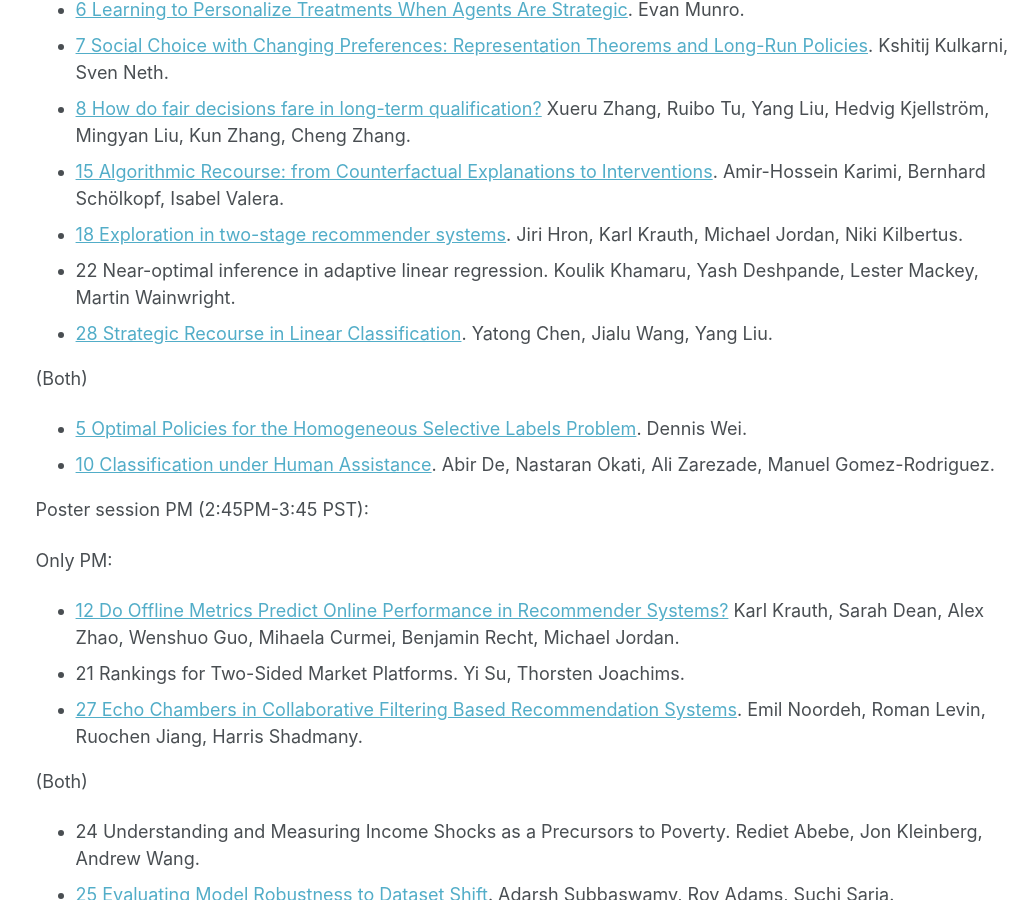
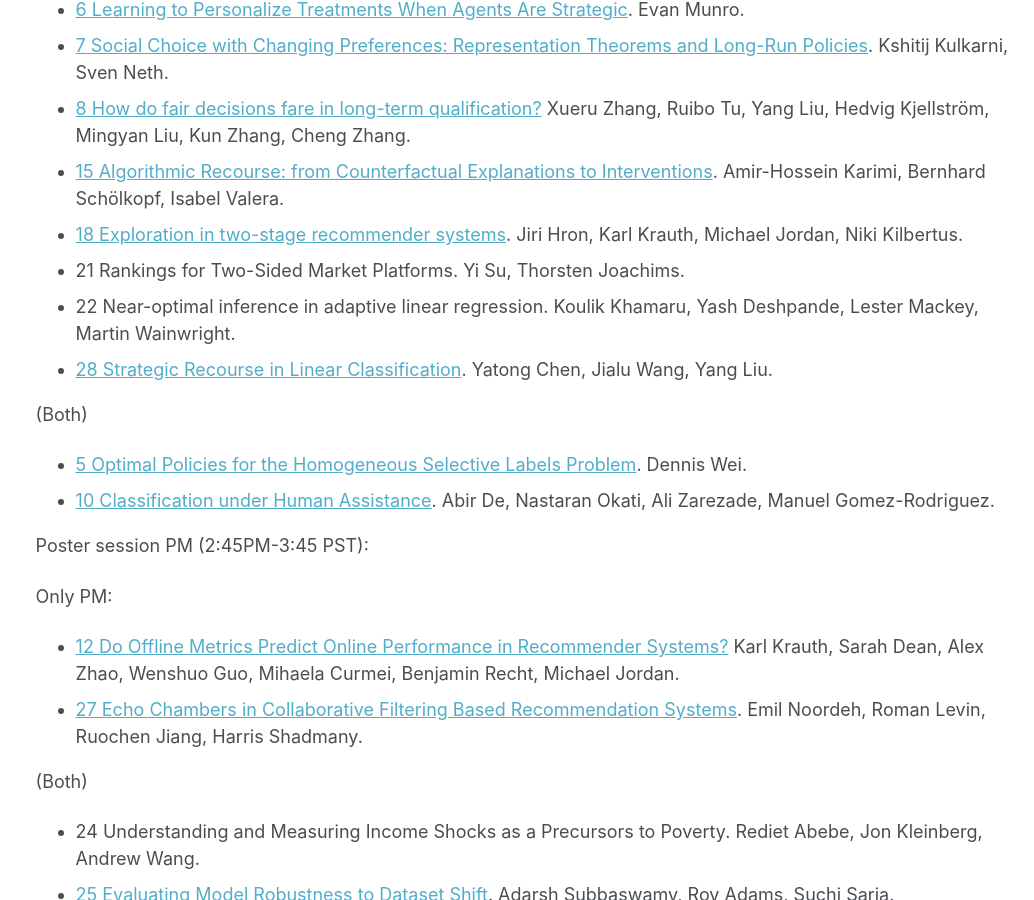
Before and after one commit to dynamicdecisions/dynamicdecisions, a Jekyll site: the page built from _pages/accepted.md, in a window 1280 px wide and 900 px high, scrolled down 395 px. Shown: the whole window, without its empty margins (246-1280 px from the left). Built offline with Jekyll 4.4.1, drawn with Linux system fonts in a browser that asks for light colours; part of the change alters nothing that is shown.

```diff
--- a/_pages/accepted.md
+++ b/_pages/accepted.md
@@ -18,6 +18,7 @@ Only AM:
 * [8 How do fair decisions fare in long-term qualification?](/assets/pdfs/8.pdf) Xueru Zhang, Ruibo Tu, Yang Liu, Hedvig Kjellström, Mingyan Liu, Kun Zhang, Cheng Zhang.
 * [15 Algorithmic Recourse: from Counterfactual Explanations to Interventions](https://arxiv.org/abs/2002.06278). Amir-Hossein Karimi, Bernhard Schölkopf, Isabel Valera.
 * [18 Exploration in two-stage recommender systems](https://arxiv.org/abs/2009.08956). Jiri Hron, Karl Krauth, Michael Jordan, Niki Kilbertus.
+* 21 Rankings for Two-Sided Market Platforms. Yi Su, Thorsten Joachims.
 * 22 Near-optimal inference in adaptive linear regression. Koulik Khamaru, Yash Deshpande, Lester Mackey, Martin Wainwright.
 * [28 Strategic Recourse in Linear Classification](/assets/pdfs/28.pdf). Yatong Chen, Jialu Wang, Yang Liu.
 
@@ -33,7 +34,6 @@ Poster session PM (2:45PM-3:45 PST):
 Only PM:
 
 * [12 Do Offline Metrics Predict Online Performance in Recommender Systems?](/assets/pdfs/12.pdf) Karl Krauth, Sarah Dean, Alex Zhao, Wenshuo Guo, Mihaela Curmei, Benjamin Recht, Michael Jordan.
-* 21 Rankings for Two-Sided Market Platforms. Yi Su, Thorsten Joachims.
 * [27 Echo Chambers in Collaborative Filtering Based Recommendation Systems](/assets/pdfs/27.pdf). Emil Noordeh, Roman Levin, Ruochen Jiang, Harris Shadmany.
 
 
```
